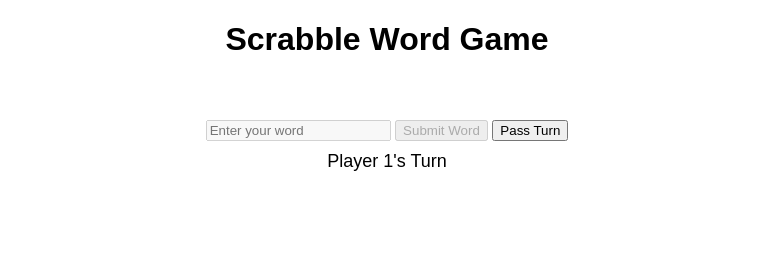
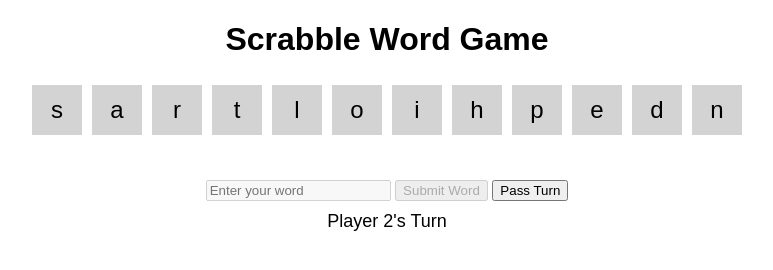
Before and after one commit to Orpalex/wordhog, a plain HTML site: page index.html in a window 1280 px wide. Both pictures are taken after a click on the button "Pass Turn". Shown: the whole page, without its empty margins (253-1026 px from the left). Drawn offline with Linux system fonts and the light colour scheme; no server answers.

Commit message:
Update index.html

```diff
--- a/index.html
+++ b/index.html
@@ -50,13 +50,21 @@
     <div id="turn-message">Player 1's Turn</div>
 
     <script>
-        const wordList = [
-            "rain", "rainy", "main", "train", "spin", "in", "tin", "spin", "rain", "sword", "horse", "host", "past"
-        ];
-
-        let tiles = ['r', 'a', 'i', 'n', 't', 's', 'p', 'o', 'd', 'e', 'h', 'l'];
+        let wordList = [];
+        const tiles = ['r', 'a', 'i', 'n', 't', 's', 'p', 'o', 'd', 'e', 'h', 'l'];
         let flippedTiles = [];
         let currentPlayer = 1;
+
+        // Fetch the word list from words.txt
+        fetch('https://raw.githubusercontent.com/orpalex/wordhog/main/words.txt')
+            .then(response => response.text())
+            .then(text => {
+                wordList = text.split('\n').map(word => word.trim().toLowerCase());
+                console.log('Word list loaded:', wordList); // For debugging
+            })
+            .catch(error => {
+                console.error('Error loading word list:', error);
+            });
 
         // Shuffle the tiles array to simulate random tile flipping
         function shuffleTiles() {
@@ -111,4 +119,39 @@
         document.getElementById('submit-word').addEventListener('click', () => {
             const wordInput = document.getElementById('word-input').value.toLowerCase();
             if (flippedTiles.length > 0 && isValidWord(wordInput)) {
-                alert(`
+                alert(`Player ${currentPlayer} made a valid word: ${wordInput}`);
+                currentPlayer = currentPlayer === 1 ? 2 : 1;
+                resetGameTurn();
+            } else {
+                alert("Invalid word or no tiles flipped, try again.");
+            }
+        });
+
+        // Handle passing the turn
+        document.getElementById('pass-turn').addEventListener('click', () => {
+            currentPlayer = currentPlayer === 1 ? 2 : 1;
+            resetGameTurn();
+        });
+
+        // Reset turn logic
+        function resetGameTurn() {
+            flippedTiles = [];
+            document.getElementById('word-input').disabled = true;
+            document.getElementById('submit-word').disabled = true;
+            renderBoard();
+            updateTurnMessage();
+            document.getElementById('word-input').value = '';
+        }
+
+        // Start the game
+        function startGame() {
+            shuffleTiles();
+            renderBoard();
+            updateTurnMessage();
+        }
+
+        // Initialize the game
+        startGame();
+    </script>
+</body>
+</html>
```
